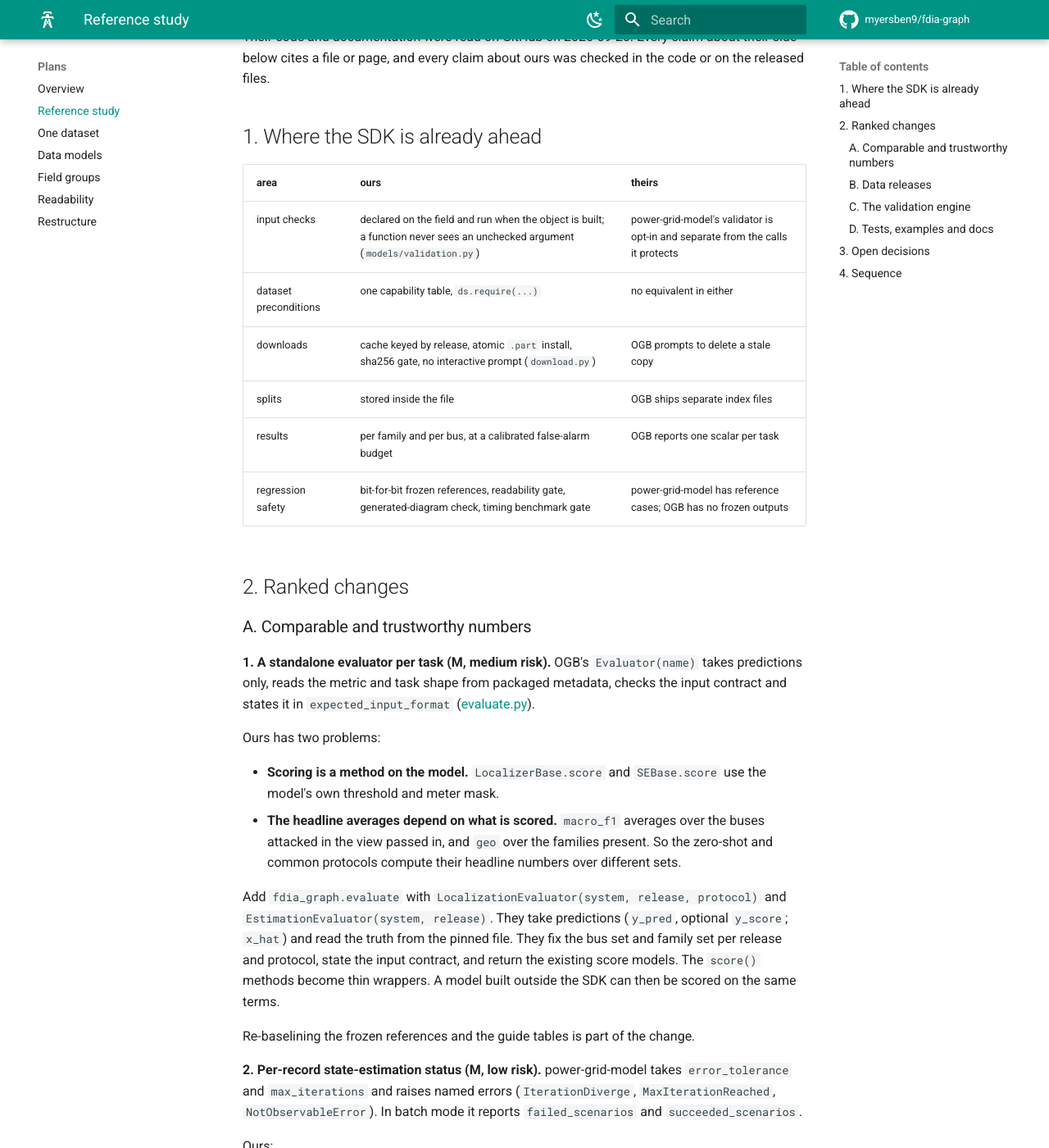
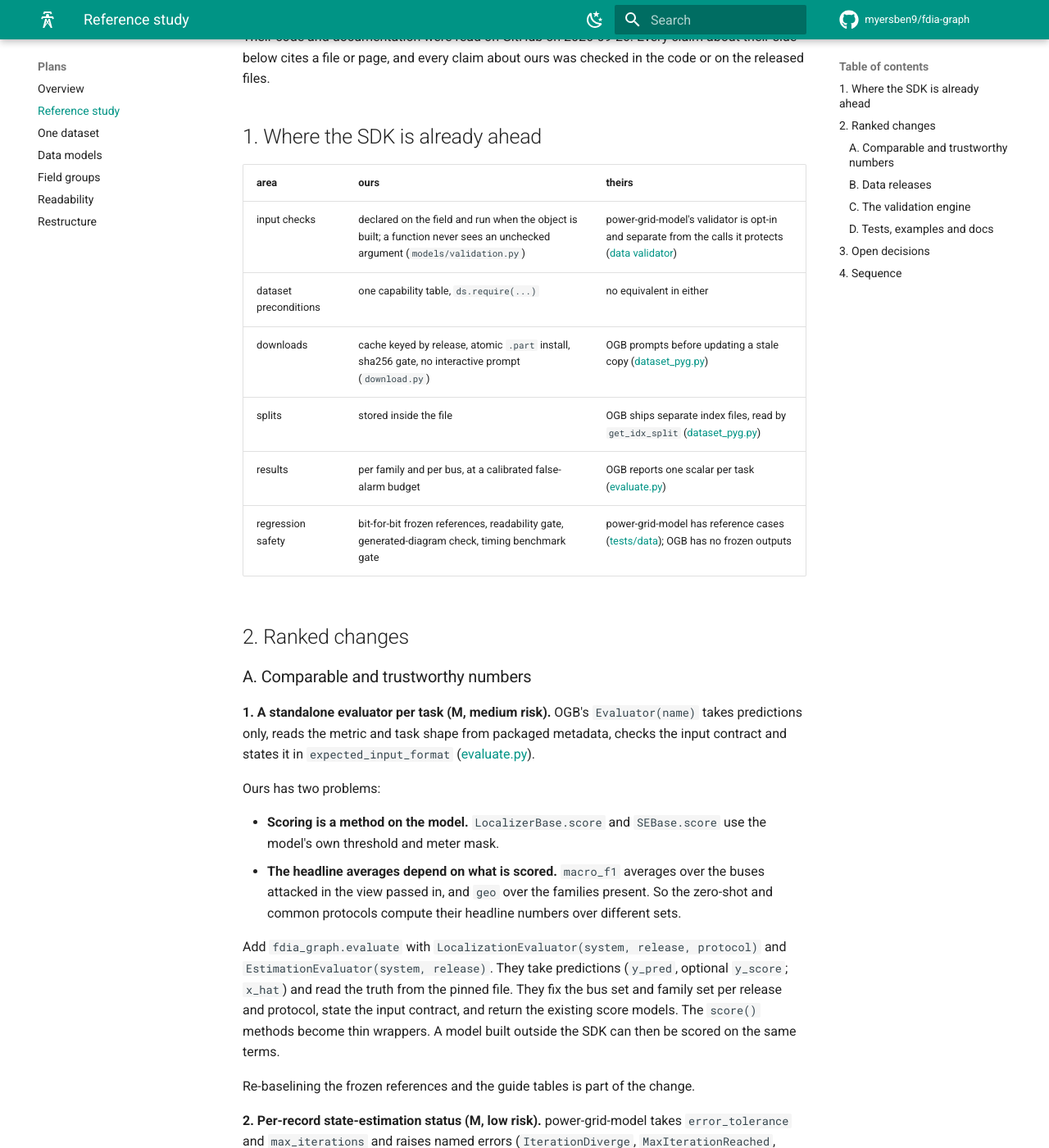
Before and after one commit to myersben9/fdia-graph, an MkDocs documentation site: the page built from docs/plans/REFERENCE_STUDY_PLAN.md, in a window 1280 px wide and 1400 px high, scrolled down 381 px. Shown: the whole window at 82% size. Built offline with MkDocs 1.6.1 and Material for MkDocs 9.7.7, drawn with Linux system fonts in a browser that asks for light colours; comment, search, counter and statistics services are not loaded; the version menu is left out; some of the changed text lies outside the part shown.

Commit message:
Reference plan: cite every external claim; retiring v0.8.2 needs a resolver refusal

```diff
--- a/docs/plans/REFERENCE_STUDY_PLAN.md
+++ b/docs/plans/REFERENCE_STUDY_PLAN.md
@@ -13,12 +13,12 @@ cites a file or page, and every claim about ours was checked in the code or on t
 
 | area | ours | theirs |
 |---|---|---|
-| input checks | declared on the field and run when the object is built; a function never sees an unchecked argument (`models/validation.py`) | power-grid-model's validator is opt-in and separate from the calls it protects |
+| input checks | declared on the field and run when the object is built; a function never sees an unchecked argument (`models/validation.py`) | power-grid-model's validator is opt-in and separate from the calls it protects ([data validator](https://power-grid-model.readthedocs.io/en/stable/user_manual/data-validator.html)) |
 | dataset preconditions | one capability table, `ds.require(...)` | no equivalent in either |
-| downloads | cache keyed by release, atomic `.part` install, sha256 gate, no interactive prompt (`download.py`) | OGB prompts to delete a stale copy |
-| splits | stored inside the file | OGB ships separate index files |
-| results | per family and per bus, at a calibrated false-alarm budget | OGB reports one scalar per task |
-| regression safety | bit-for-bit frozen references, readability gate, generated-diagram check, timing benchmark gate | power-grid-model has reference cases; OGB has no frozen outputs |
+| downloads | cache keyed by release, atomic `.part` install, sha256 gate, no interactive prompt (`download.py`) | OGB prompts before updating a stale copy ([dataset_pyg.py](https://github.com/snap-stanford/ogb/blob/master/ogb/nodeproppred/dataset_pyg.py)) |
+| splits | stored inside the file | OGB ships separate index files, read by `get_idx_split` ([dataset_pyg.py](https://github.com/snap-stanford/ogb/blob/master/ogb/nodeproppred/dataset_pyg.py)) |
+| results | per family and per bus, at a calibrated false-alarm budget | OGB reports one scalar per task ([evaluate.py](https://github.com/snap-stanford/ogb/blob/master/ogb/nodeproppred/evaluate.py)) |
+| regression safety | bit-for-bit frozen references, readability gate, generated-diagram check, timing benchmark gate | power-grid-model has reference cases ([tests/data](https://github.com/PowerGridModel/power-grid-model/tree/main/tests/data)); OGB has no frozen outputs |
 
 ## 2. Ranked changes
 
@@ -48,7 +48,9 @@ Re-baselining the frozen references and the guide tables is part of the change.
 **2. Per-record state-estimation status (M, low risk).**
 power-grid-model takes `error_tolerance` and `max_iterations` and raises named errors
 (`IterationDiverge`, `MaxIterationReached`, `NotObservableError`). In batch mode it reports
-`failed_scenarios` and `succeeded_scenarios`.
+`failed_scenarios` and `succeeded_scenarios`
+([power_grid_model.py](https://github.com/PowerGridModel/power-grid-model/blob/main/src/power_grid_model/_core/power_grid_model.py),
+[errors.py](https://github.com/PowerGridModel/power-grid-model/blob/main/src/power_grid_model/_core/errors.py)).
 
 Ours:
 
@@ -147,7 +152,9 @@ the failing indices, not just the fact.
 
 **10. Tolerances per field in the frozen references (S, low risk).**
 power-grid-model gives each reference case a `params.json` with per-attribute tolerances (by
-regex) and the methods to run. Ours are hard-coded in the test. Move them next to each frozen
+regex) and the methods to run
+([an example](https://github.com/PowerGridModel/power-grid-model/blob/main/tests/data/state_estimation/1os2msr-no-angle/params.json), read by
+[tests/unit/utils.py](https://github.com/PowerGridModel/power-grid-model/blob/main/tests/unit/utils.py)). Ours are hard-coded in the test. Move them next to each frozen
 reference.
 
 **11. One baseline per task in `examples/` (S, low risk).**
```
Also changed, not shown: other parts of docs/plans/REFERENCE_STUDY_PLAN.md (+6 -3 lines).
